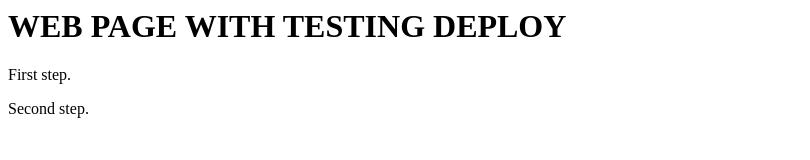
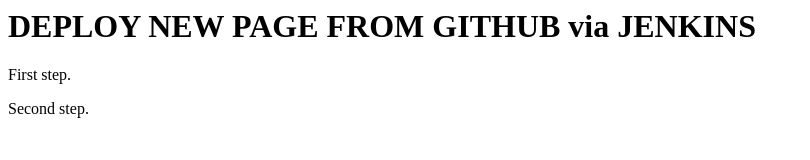
Before and after one commit to letskiydj/Project3, a plain HTML site: page index.html in a window 1280 px wide. Shown: the whole page, without its empty margins (0-810 px from the left). Drawn offline with Linux system fonts and the light colour scheme.

Commit message:
TITLE WAS CHANGED

```diff
--- a/index.html
+++ b/index.html
@@ -4,7 +4,7 @@
   <title>WEB page with Deploy</title>
  </head>
  <body>
-  <h1>WEB PAGE WITH TESTING DEPLOY</h1>
+  <h1>DEPLOY NEW PAGE FROM GITHUB via JENKINS</h1>
   <!-- Комментарий -->
   <p>First step.</p>
   <p>Second step.</p>
```
